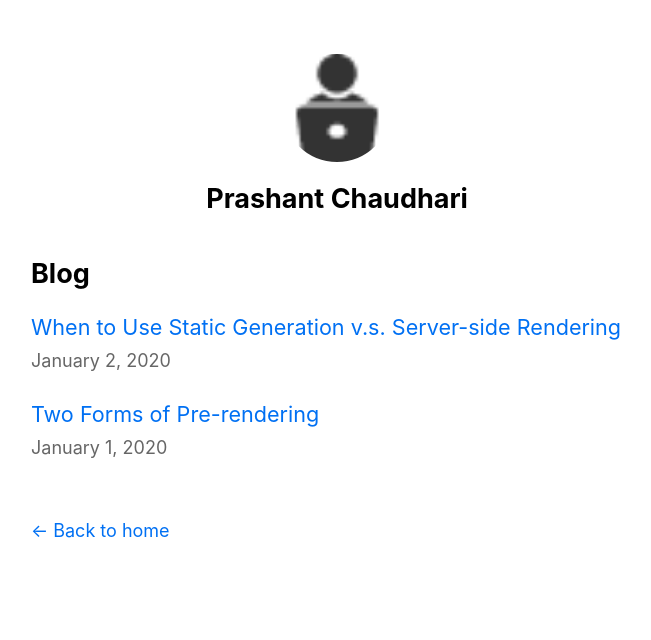
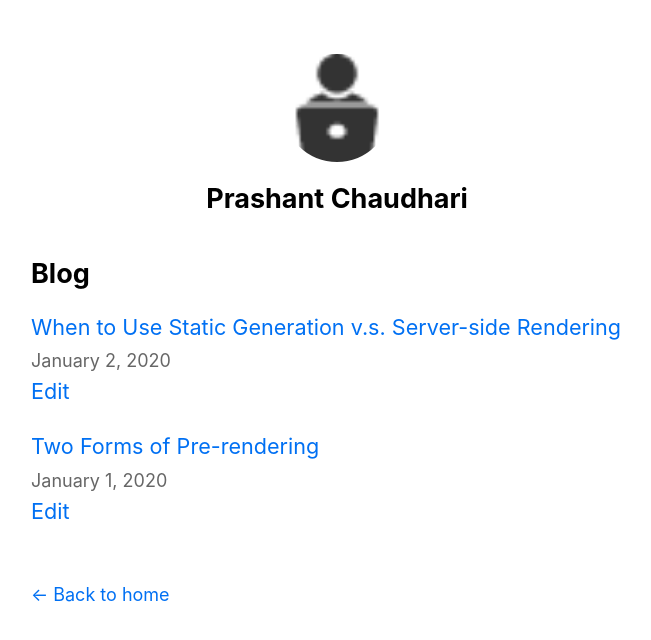
Before and after one commit to prcongithub/nextjs-blog, a Next.js app: page /posts in a window 1280 px wide. Shown: the top 640 px of the page, without its empty margins (303-954 px from the left). Built offline with nearby package versions, Linux system fonts and the light colour scheme.

Commit message:
add edit btn

```diff
--- a/pages/posts/index.js
+++ b/pages/posts/index.js
@@ -29,6 +29,8 @@ export default function Posts({ allPostsData }) {
               <small className={utilStyles.lightText}>
                 <Date dateString={date} />
               </small>
+              <br />
+              <Link href={`/posts/${id}/edit`}>Edit</Link>
             </li>
           ))}
         </ul>
```
Also changed, not shown: 1 other file (tests, documents, lock files or other folders).
